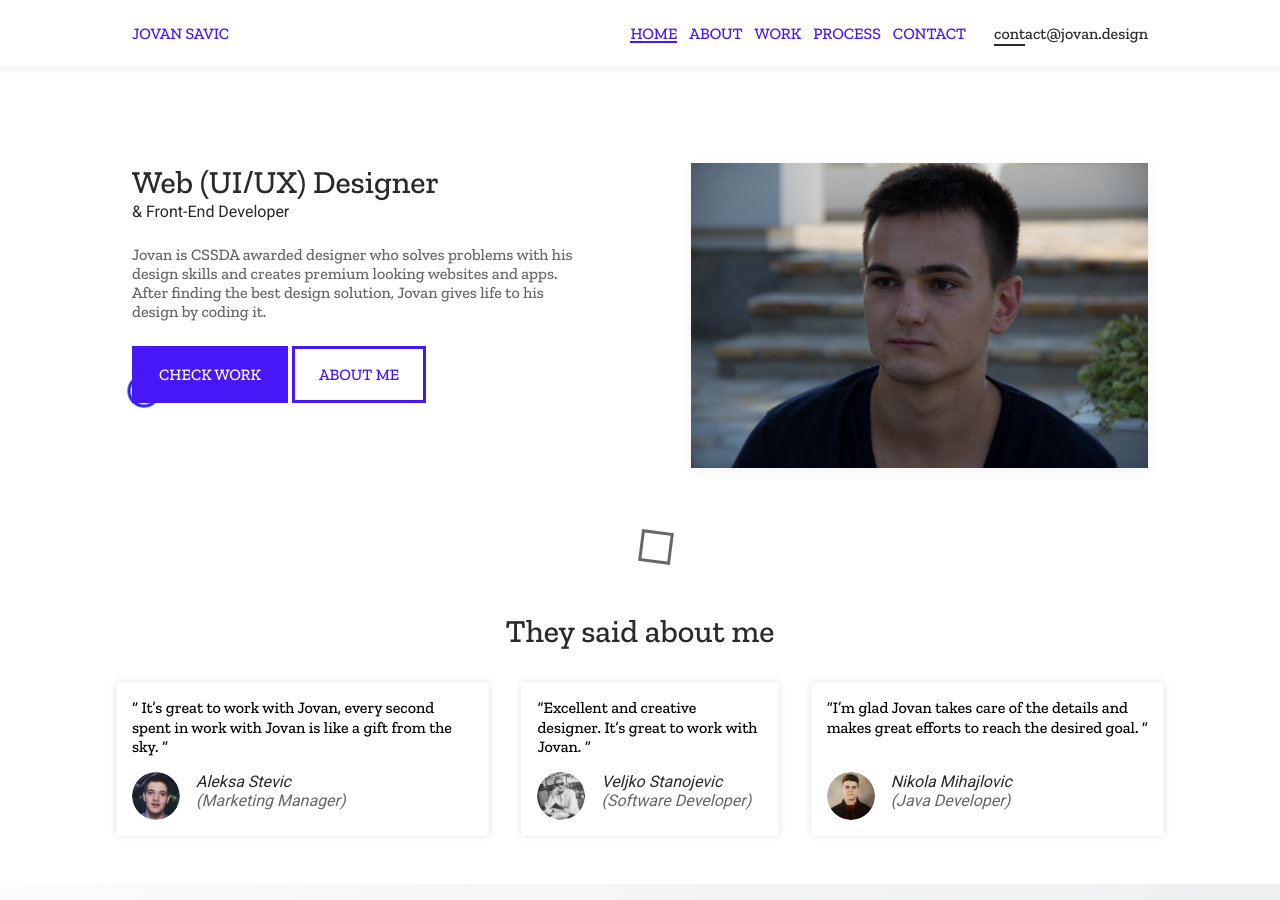
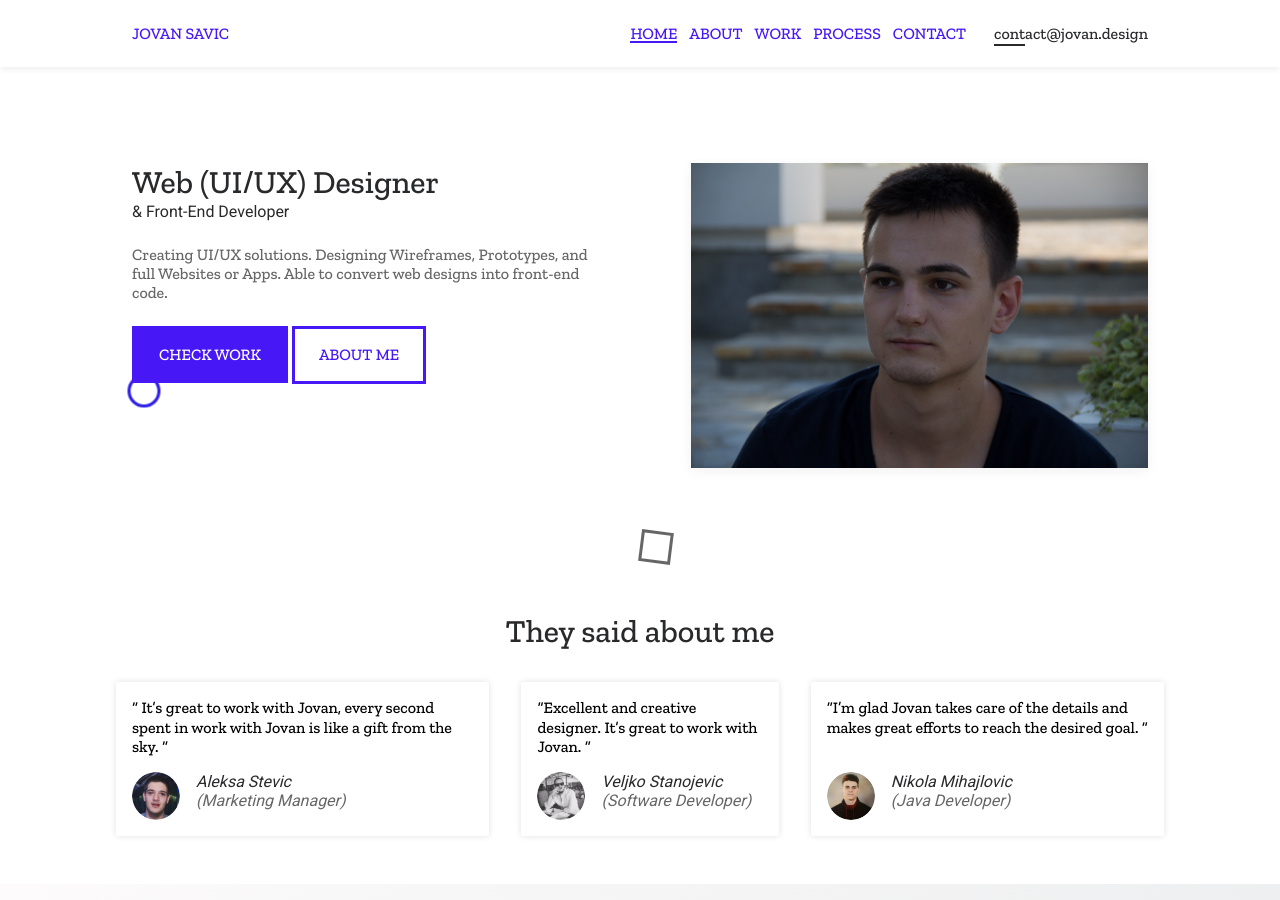
Before and after one commit to jovansavic/jovan.design, a Jekyll site: the page built from _pages/index.html, in a window 1280 px wide and 900 px high. Built offline with Jekyll 4.4.1, drawn with Linux system fonts in a browser that asks for light colours.

Commit message:
[EDIT]: Edit description.

```diff
--- a/_config.yml
+++ b/_config.yml
@@ -50,7 +50,7 @@ footer_text: designed and developed by jovan savic
 
 hero_title: Web (UI/UX) Designer
 hero_subtitle: "& Front-End Developer"
-hero_text: Jovan is CSSDA awarded designer who solves problems with his design skills and creates premium looking websites and apps. After finding the best design solution, Jovan gives life to his design by coding it.
+hero_text: Creating UI/UX solutions. Designing Wireframes, Prototypes, and full Websites or Apps. Able to convert web designs into front-end code.
 hero_btn_01: CHECK WORK
 hero_btn_01_link: /work/
 hero_btn_02: ABOUT ME
```
